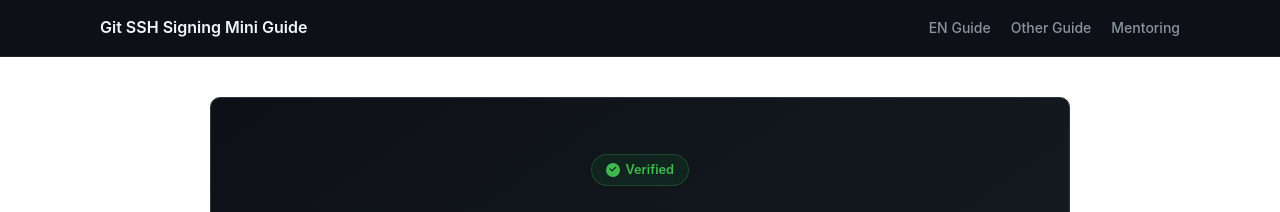
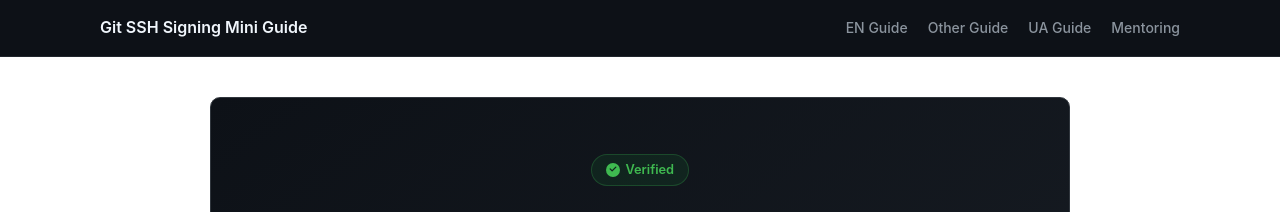
Before and after one commit to exitStatus0/git-ssh-signing-mini-guide, a Jekyll site: the page built from index.md, in a window 1280 px wide. Shown: the top 212 px of the page. Built offline with Jekyll 4.4.1, drawn with Linux system fonts in a browser that asks for light colours.

Commit message:
Extended language support: UA added

```diff
--- a/_layouts/default.html
+++ b/_layouts/default.html
@@ -475,6 +475,9 @@
                     <a href="{{ '/other/git-ssh-signing-mini-course-other/' | relative_url }}"
                         >Other Guide</a
                     >
+                    <a href="{{ '/ua/git-ssh-signing-mini-course-ua/' | relative_url }}"
+                        >UA Guide</a
+                    >
                     <a href="{{ '/mentoring/' | relative_url }}">Mentoring</a>
                 </nav>
             </div>
```
Also changed, not shown: README.md.
